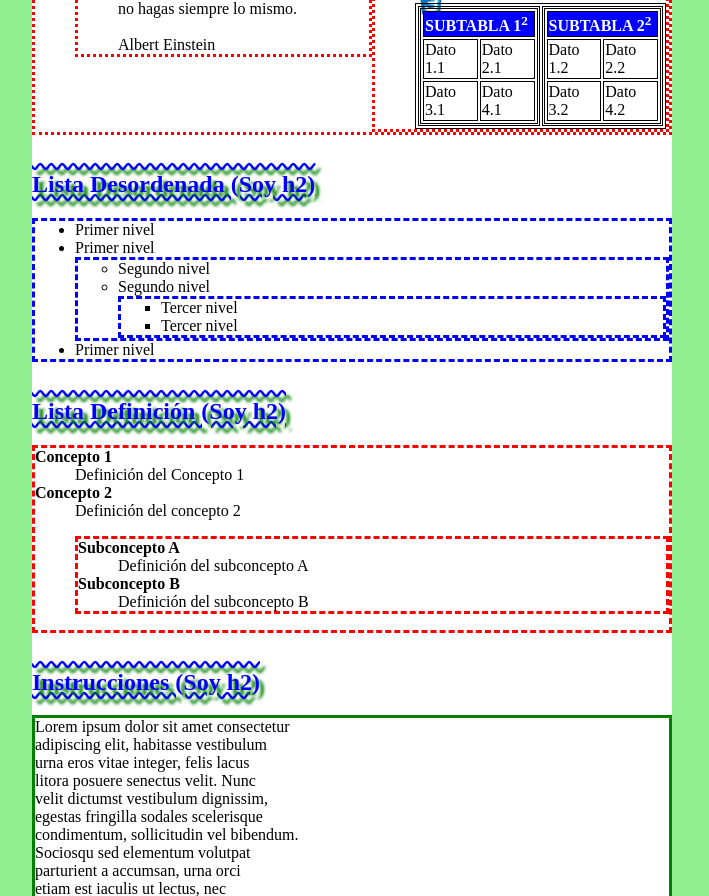
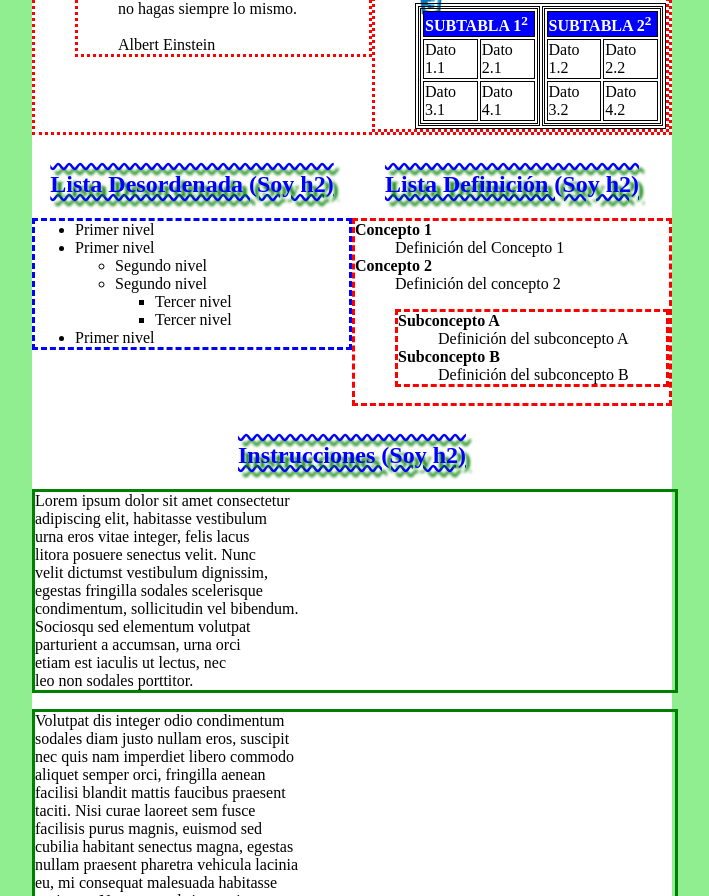
Before and after one commit to LightBusterX/LM2024E1, a plain HTML site: page index.html in a window 1280 px wide. Shown: the part 1285-2181 px from the top of the page, without its empty margins (288-997 px from the left). Drawn offline with Linux system fonts and the light colour scheme.

Commit message:
Ajustes corregidos:  - Corregida alineación de h2  - Corredigo posicionamiento flex de las sublistas  - Corregido posicionamiento <section> de listas  desordenadas y de definición  - Corregida posición y tamaño footer

```diff
--- a/css/listas.css
+++ b/css/listas.css
@@ -7,7 +7,8 @@ body {
 #contenedor {
 	background-color: white;
 	display: flex;
-	flex-direction: column;
+	flex-direction: row;
+	flex-wrap: wrap;
 }
 
 header img {
@@ -17,11 +18,17 @@ header img {
 
 h2 {
 	color: blue;
+	text-align: center;
 	text-shadow: 5px 5px 3px green;
 	text-decoration: overline underline wavy blue;
 }
 
-section ul:not(nav ul) {
+#contenedor>section:not(#ol)
+{
+	flex: 50%;
+}
+
+section>ul:not(nav ul) {
 	border: 3px dashed blue;
 }
 
@@ -117,7 +124,12 @@ td {
 	text-decoration: underline dotted blue;
 }
 
-	footer p{
-		text-align:justify;
-		border:3px solid green;
-	}
+footer  {
+	width: 100%;
+}
+
+footer p{
+	width: 100%;
+	text-align:justify;
+	border:3px solid green;
+}
```
